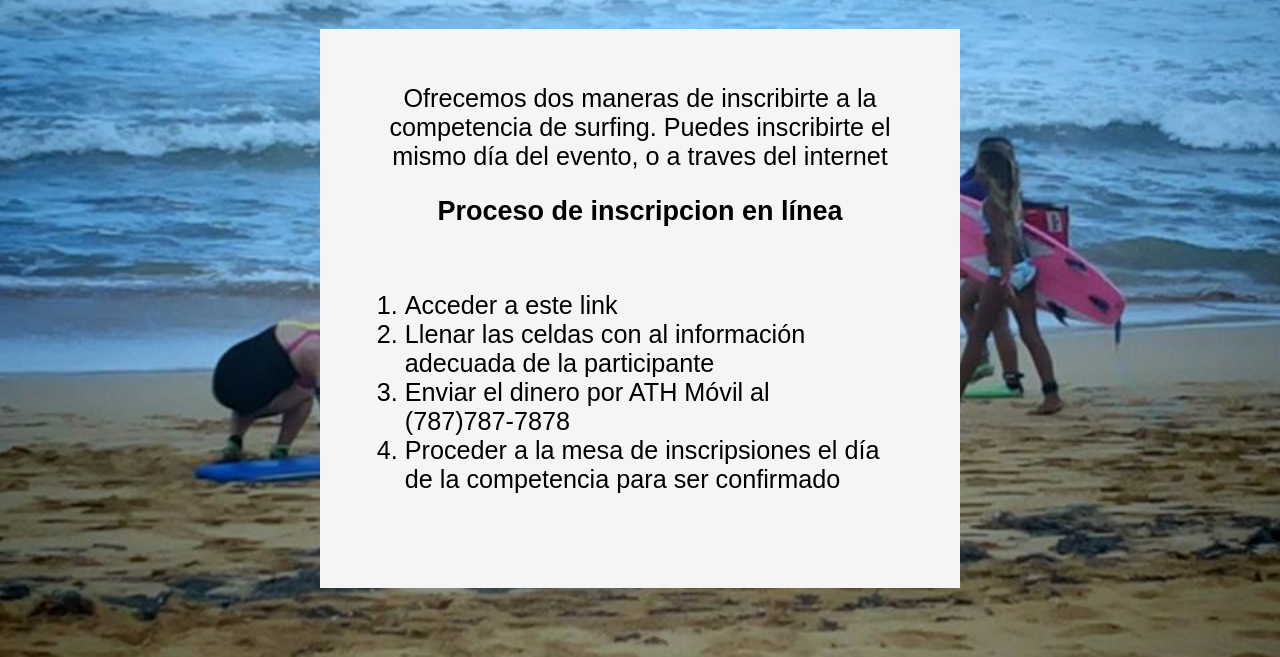
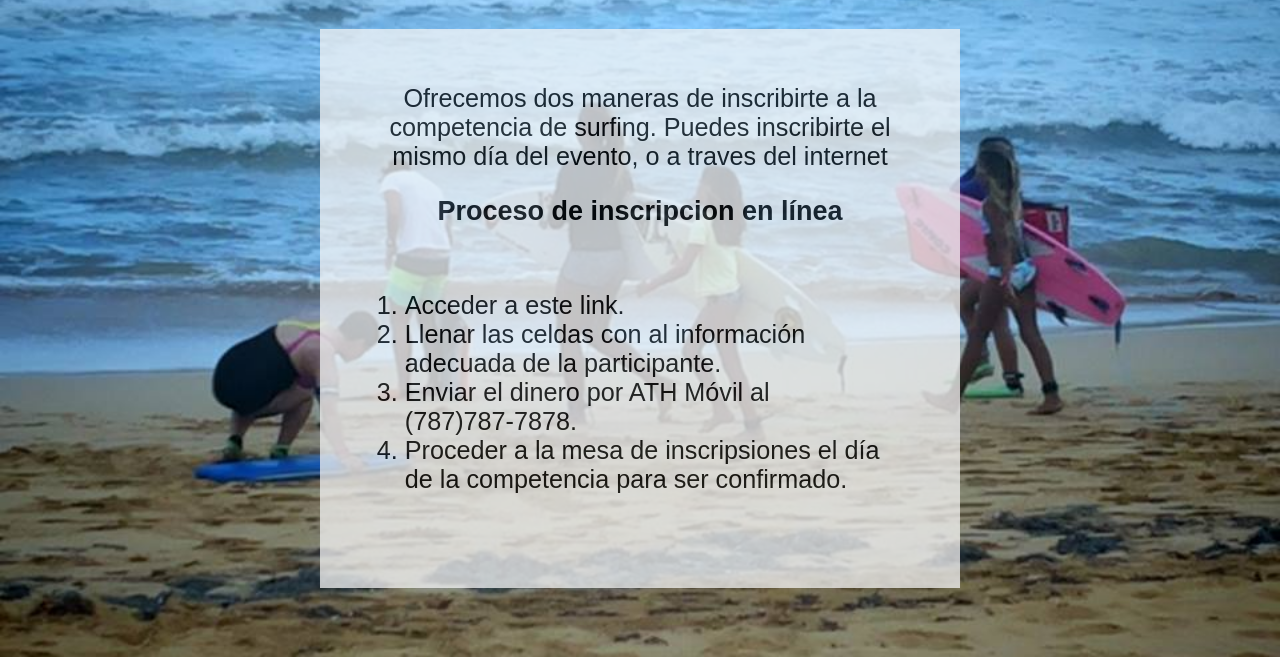
Before and after one commit to mmr011/surfingParaLaMujer, a plain HTML site: page inscription-page.html in a window 1280 px wide. Shown: the part 143-800 px from the top of the page. Drawn offline with Linux system fonts and the light colour scheme; a web font is replaced by a local one.

Commit message:
work on background images

```diff
--- a/inscription-page.html
+++ b/inscription-page.html
@@ -14,10 +14,10 @@
              Puedes inscribirte el mismo día del evento, o a traves del internet</p>
         <h2>Proceso de inscripcion en línea</h2>
         <ol>
-            <li>Acceder a este <a>link</a></li>
-            <li>Llenar las celdas con al información adecuada de la participante</li>
-            <li>Enviar el dinero por ATH Móvil al (787)787-7878</li>
-            <li>Proceder a la mesa de inscripsiones el día de la competencia para ser confirmado</li>
+            <li>Acceder a este <a>link</a>.</li>
+            <li>Llenar las celdas con al información adecuada de la participante.</li>
+            <li>Enviar el dinero por ATH Móvil al (787)787-7878.</li>
+            <li>Proceder a la mesa de inscripsiones el día de la competencia para ser confirmado.</li>
         </ol>
     </div>
 </body>
--- a/resources/inscripciones.css
+++ b/resources/inscripciones.css
@@ -1,5 +1,5 @@
 html {
-    background-image: url('./main-background-2.jpg');
+    background-image: url('./images/main-background-4.jpg');
     background-repeat: no-repeat;
     background-attachment: fixed;
     background-size: cover;
@@ -21,6 +21,7 @@ p {
 
 .test {
     background-color: whitesmoke;
+    opacity: .75;
     width: 50%;
     padding: inherit;
     margin: 25px auto;
--- a/resources/styles.css
+++ b/resources/styles.css
@@ -1,7 +1,7 @@
 /* GENERAL */
 
 html {
-    background: url('./main-background-4.jpg');
+    background: url('./images/main-background.jpg');
     background-repeat: no-repeat;
     background-attachment: fixed;
     background-size: cover;
@@ -95,7 +95,7 @@ div {
 /* ATRACCIONES */
 
 .atracciones-container {
-    background-image: url(./musica-comida.jpg);
+    background-image: url(./images/atracciones.jpg);
     height: 23rem;
 }
 
@@ -131,11 +131,11 @@ div {
 }
 
 .surf {
-    background-image: url('./surfer-open.jpg');
+    background-image: url('./images/surfer-open.jpg');
 }
 
 .boogie {
-    background-image: url('./boogie-open.jpg');
+    background-image: url('./images/boogie-open.jpg');
 }
 
 .categorias-main div {
```
Also changed, not shown: index.html (+1 -1 lines), resources/images/ath-logo.jpeg (renamed from resources/ath-logo.jpeg), resources/images/atracciones.jpg (added), resources/images/boogie-open.jpg (renamed from resources/boogie-open.jpg), resources/images/main-background-4.jpg (renamed from resources/main-background-2.jpg), resources/images/main-background.jpg (added), resources/images/surfer-open.jpg (renamed from resources/surfer-open.jpg), resources/main-background-3.jfif (deleted), resources/main-background-4.jpg (deleted), resources/main-background.jfif (deleted), resources/musica-comida.jpg (deleted), resources/sufer-menores.jpg (deleted), resources/sufer-push.jpg (deleted), resources/surfer-amateur.jpg (deleted), 1 more files.
